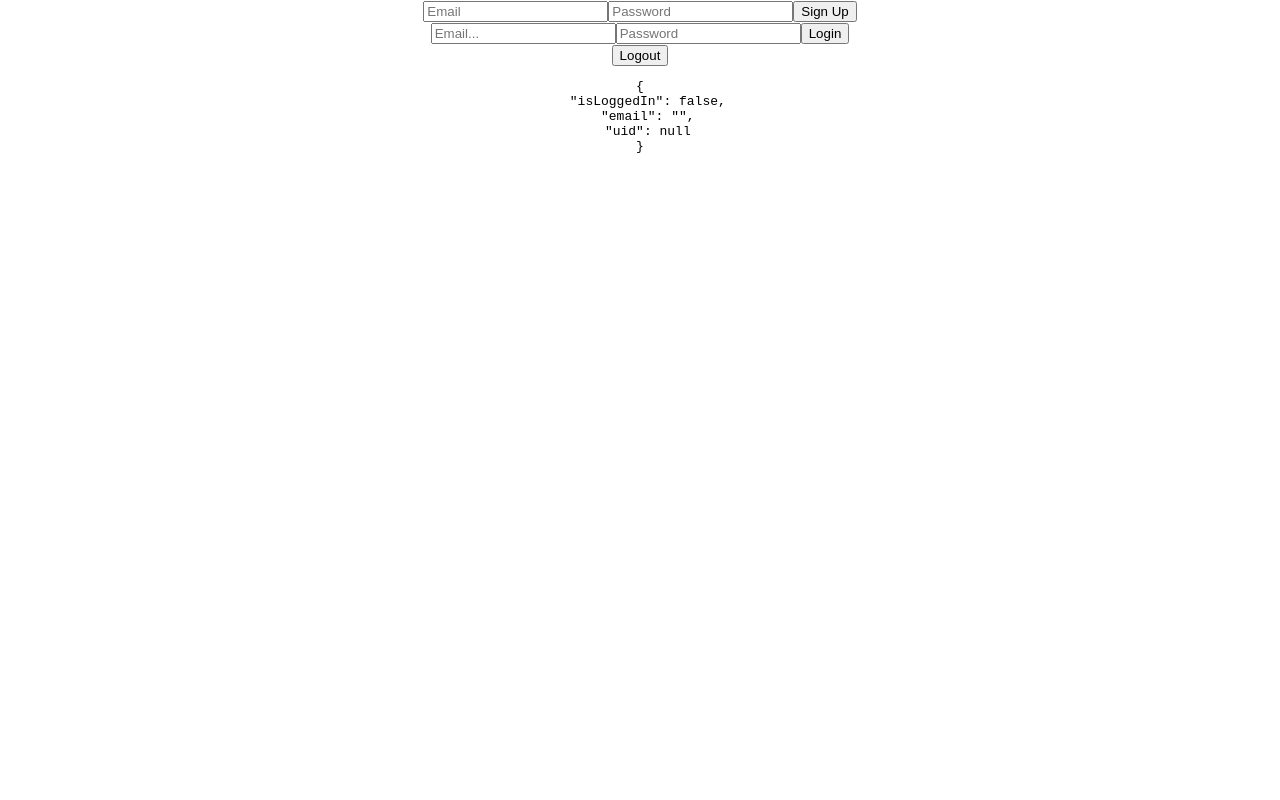
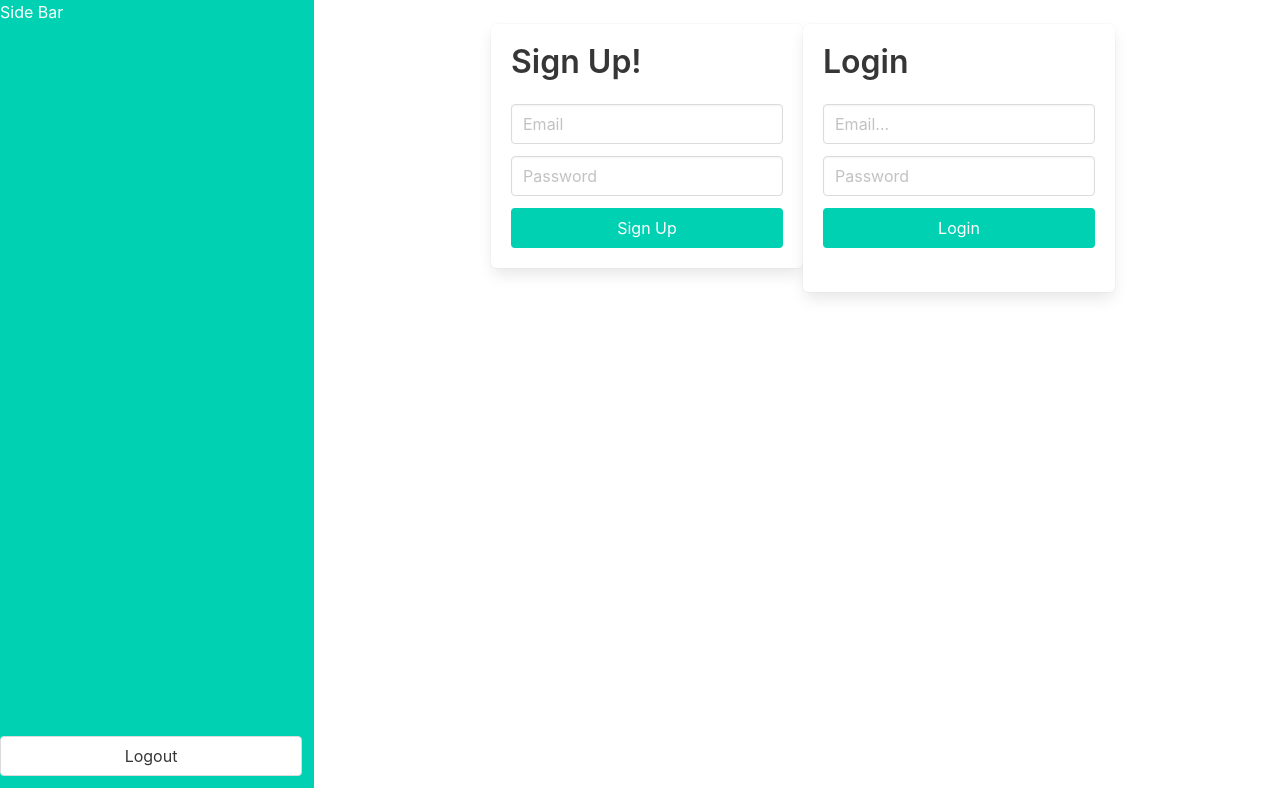
Before and after one commit to mrosebeatty/fancychat, a React (Create React App) app: page / in a window 1280 px wide. Built offline with nearby package versions, Linux system fonts and the light colour scheme.

Commit message:
basic styling with bulma

```diff
--- a/package.json
+++ b/package.json
@@ -6,6 +6,8 @@
     "@testing-library/jest-dom": "^5.11.4",
     "@testing-library/react": "^11.1.0",
     "@testing-library/user-event": "^12.1.10",
+    "bulma": "^0.9.2",
+    "eslint": "^7.20.0",
     "firebase": "^8.5.0",
     "react": "^17.0.2",
     "react-dom": "^17.0.2",
--- a/src/App.js
+++ b/src/App.js
@@ -3,6 +3,7 @@ import React, { Component } from "react";
 import SignUpForm from "../src/components/SignUpForm";
 import LoginForm from "../src/components/LoginForm";
 import {auth} from '../src/fire'
+import 'bulma/css/bulma.css'
 
 
 class App extends Component {
@@ -44,11 +45,24 @@ class App extends Component {
 
   render() {
     return (
-      <div className="App">
-        <SignUpForm onSignUp={this.handleSignUp} />
-        <LoginForm onLogin={this.handleLogin} />
-        <button onClick={this.logout}>Logout</button>
-        <pre>{JSON.stringify(this.state, null, 2)}</pre>
+      <div className='columns vh-100'>
+        <div className='column is-3 hero is-primary'>
+          <h1>Side Bar</h1>
+          <div className='control'>
+          <button onClick={this.logout} className='button is-fullwidth'>Logout</button>
+          </div>
+
+          </div>
+        <div className='column hero'>
+          <div className='hero-body'>
+            <div className='columns is-centered'>
+              <div className='columns is-half'>
+               <SignUpForm onSignUp={this.handleSignUp} />
+               <LoginForm onLogin={this.handleLogin}/>
+              </div>
+            </div>
+          </div>
+        </div>
       </div>
     );
   }
--- a/src/components/LoginForm.js
+++ b/src/components/LoginForm.js
@@ -29,14 +29,24 @@ class LoginForm extends Component {
 
 
   render() {
-    return <form onSubmit={this.login}>
-        <input type="email" placeholder="Email..." value={this.state.email}
-        onChange={this.updateEmail}/>
-        <input type="password" placeholder='Password'
-        value={this.state.password}
-        onChange={this.updatePassword} />
-        <button type="submit">Login</button>
-    </form>;
+    return (
+    <div className='box'>
+        <h1 className='title'>Login</h1>
+            <form onSubmit={this.login}>
+            <div className='field'>
+                <div className='control'>
+                    <input type="email" placeholder="Email..." value={this.state.email}onChange={this.updateEmail} className='input'/>
+                </div>
+            </div>
+            <div className='field'>
+                <div className='control'>
+                    <input type="password" placeholder='Password' value={this.state.password} onChange={this.updatePassword} className='input' />
+                </div>
+            </div>
+            <button type="submit" className='button is-primary is-fullwidth'>Login</button>
+        </form>
+    </div>
+    )
   }
 }
 
--- a/src/components/SignUpForm.js
+++ b/src/components/SignUpForm.js
@@ -18,6 +18,7 @@ updatePassword = (e)=> {
         password: e.target.value
     })
 }
+
 onSubmit = (e) => {
     e.preventDefault()
     this.props.onSignUp(this.state)
@@ -29,11 +30,27 @@ onSubmit = (e) => {
 
     render() {
     return (
-    <form onSubmit={this.onSubmit}>
-        <input type="text" placeholder="Email" value={this.state.email} onChange ={this.updateEmail} />
-        <input type="password" placeholder='Password' value={this.state.password} onChange={this.updatePassword}/>
-        <button type='submit'>Sign Up</button>
+        <div className='box'>
+            <h1 className='title'>Sign Up!</h1>
+            <form onSubmit={this.onSubmit}>
+                <div className='field'>
+                    <div className='control'>
+                    <input type="text" placeholder="Email" value={this.state.email} onChange ={this.updateEmail} className='input'/>
+                    </div>
+                </div>
+
+                <div className='field'>
+                    <div className='control'>
+                    <input type="password" placeholder='Password' value={this.state.password} onChange={this.updatePassword}
+                    className='input'/>
+                    </div>
+                </div>
+
+
+        <button type='submit' className='button is-fullwidth is-primary'>Sign Up</button>
     </form>
+        </div>
+
     )
   }
 }
--- a/src/index.css
+++ b/src/index.css
@@ -11,3 +11,7 @@ code {
   font-family: source-code-pro, Menlo, Monaco, Consolas, 'Courier New',
     monospace;
 }
+
+.vh-100 {
+  height: 100vh
+}
```
Also changed, not shown: src/fire.js (line endings or trailing spaces), 2 other files (tests, documents, lock files or other folders).
